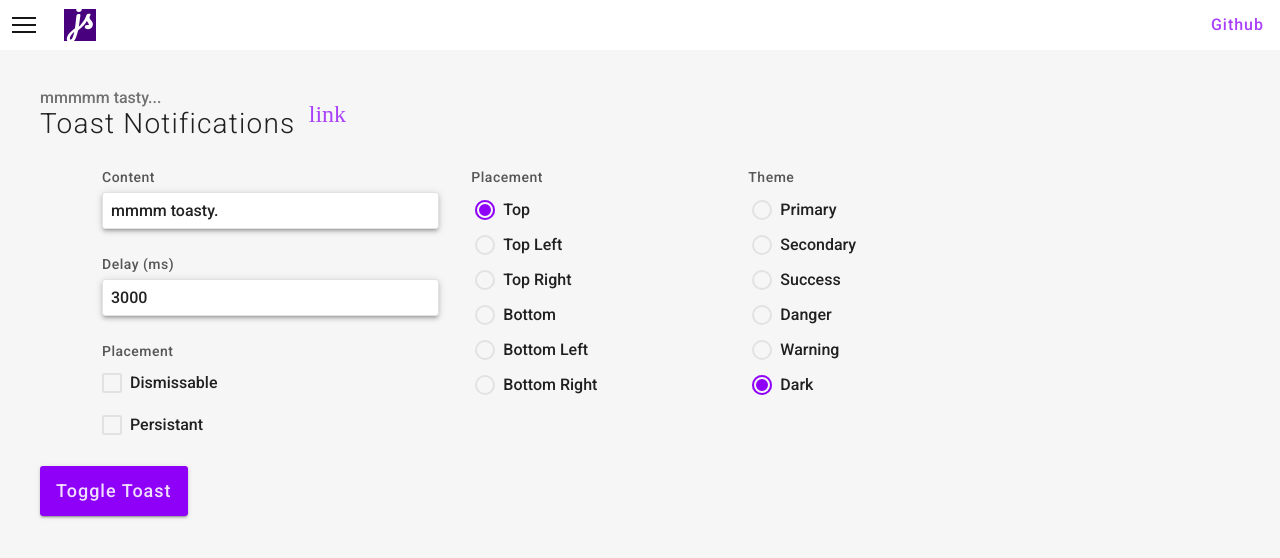
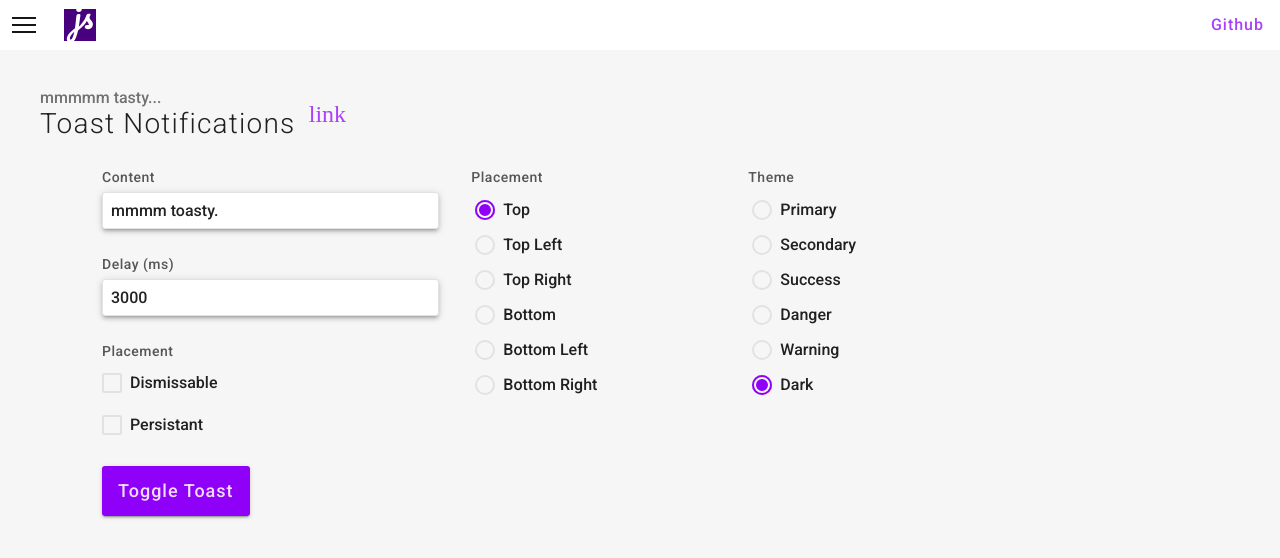
Before and after one commit to strizich/sdui, a Vue app: page /components/toast in a window 1280 px wide. Shown: the top 558 px of the page. Built offline with nearby package versions, Linux system fonts and the light colour scheme.

Commit message:
wrap trigger in a sd-col

```diff
--- a/src/views/DemoToast.vue
+++ b/src/views/DemoToast.vue
@@ -39,8 +39,7 @@
           </sd-radio>
         </sd-fieldset>
       </sd-col>
-    </sd-row>
-  </sd-container>
+      <sd-col :md="12">
         <sd-button
           @click="state.toast.active = true"
           :theme="primary"
@@ -49,6 +48,9 @@
         >
           Toggle Toast
         </sd-button>
+      </sd-col>
+    </sd-row>
+  </sd-container>
   <sd-toast
     v-model:active="state.toast.active"
     :theme="state.toast.theme"
```
Lines whose indentation alone changed are shown as unchanged.
